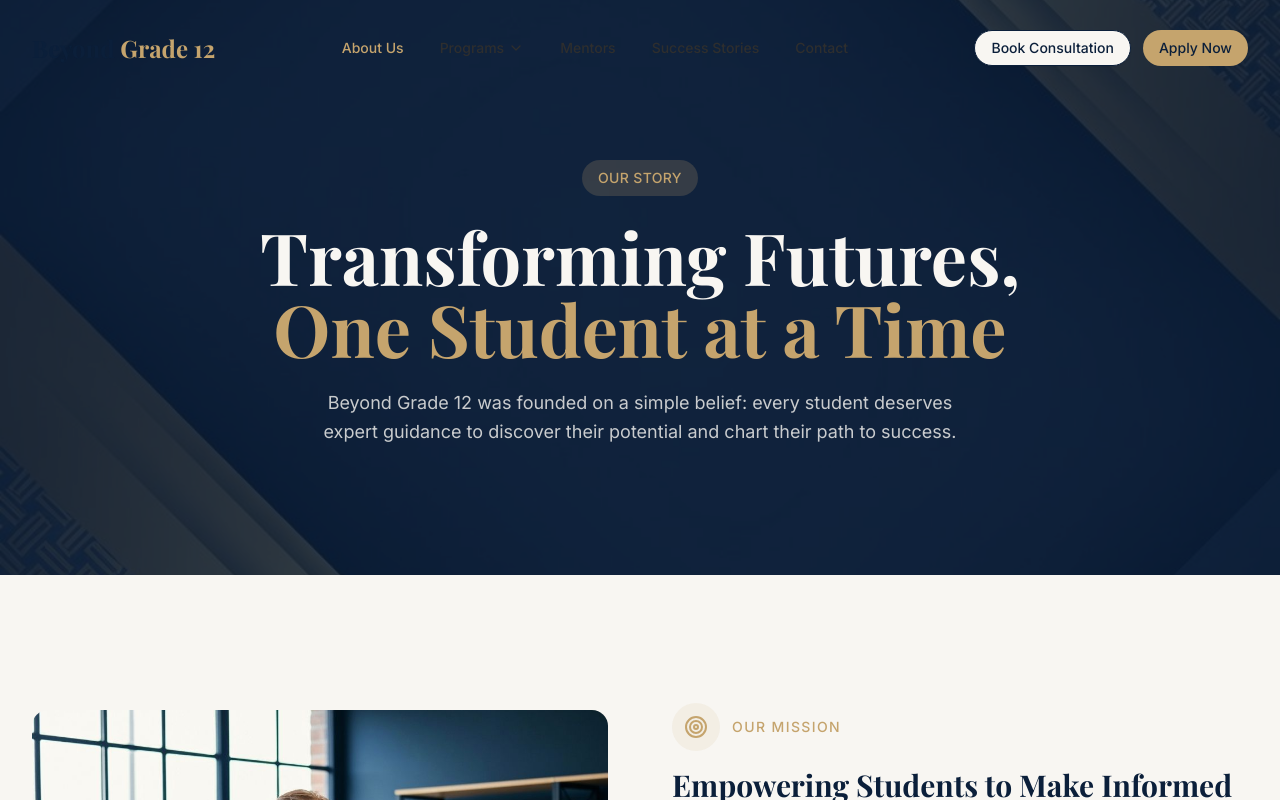
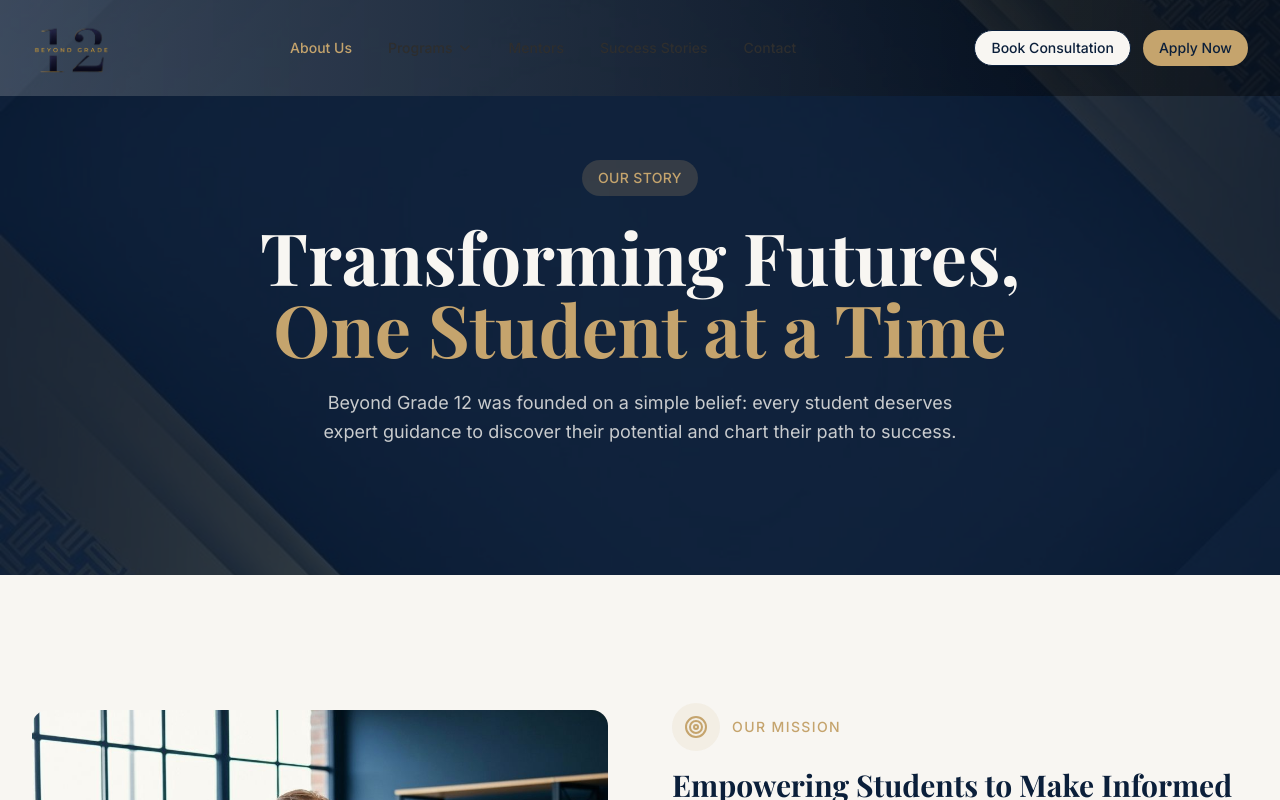
Before and after one commit to vamshichi/Beyond-Grade-12, a Next.js app: page /about in a window 1280 px wide. Shown: the top 800 px of the page. Built offline with nearby package versions, Linux system fonts and the light colour scheme; a web font is replaced by a local one.

Commit message:
added logo

```diff
--- a/components/header.tsx
+++ b/components/header.tsx
@@ -47,11 +47,10 @@ export function Header() {
       initial={{ y: -100 }}
       animate={{ y: 0 }}
       transition={{ duration: 0.6, ease: [0.25, 0.4, 0.25, 1] }}
-      className={`fixed top-0 left-0 right-0 z-50 transition-all duration-300 ${
-        isScrolled
+      className={`fixed top-0 left-0 right-0 z-50 transition-all duration-300 ${isScrolled
           ? "bg-ivory/95 backdrop-blur-md shadow-sm"
-          : "bg-transparent"
-      }`}
+          : "bg-gradient-to-r from-ivory/20 to-black/40"
+        }`}
     >
       <div className="mx-auto max-w-7xl px-4 sm:px-6 lg:px-8">
         <div className="flex h-20 items-center justify-between lg:h-24">
@@ -61,12 +60,18 @@ export function Header() {
               whileHover={{ scale: 1.02 }}
               className="relative"
             >
-              <span className={`font-serif text-xl font-bold lg:text-2xl transition-colors ${
-                isScrolled || pathname !== "/" ? "text-navy" : "text-ivory"
-              }`}>
+              <Image
+                src="/logo.png" // put your logo in /public folder
+                alt="Beyond Grade 12 Logo"
+                width={80}
+                height={40}
+                className="object-contain"
+              />
+              {/* <span className={`font-serif text-xl font-bold lg:text-2xl transition-colors ${isScrolled || pathname !== "/" ? "text-navy" : "text-ivory"
+                }`}>
                 Beyond
               </span>
-              <span className="text-gold font-serif text-xl font-bold lg:text-2xl"> Grade 12</span>
+              <span className="text-gold font-serif text-xl font-bold lg:text-2xl"> Grade 12</span> */}
             </motion.div>
           </Link>
 
@@ -81,13 +86,12 @@ export function Header() {
               >
                 <Link
                   href={link.href}
-                  className={`flex items-center gap-1 px-4 py-2 text-sm font-medium transition-colors rounded-full ${
-                    pathname === link.href
+                  className={`flex items-center gap-1 px-4 py-2 text-sm font-medium transition-colors rounded-full ${pathname === link.href
                       ? "text-gold"
                       : isScrolled || pathname !== "/"
                         ? "text-charcoal hover:text-navy hover:bg-navy/5"
                         : "text-ivory/90 hover:text-ivory hover:bg-ivory/10"
-                  }`}
+                    }`}
                 >
                   {link.label}
                   {link.dropdown && <ChevronDown className="w-4 h-4" />}
@@ -124,11 +128,10 @@ export function Header() {
             <Button
               variant="outline"
               asChild
-              className={`rounded-full transition-all ${
-                isScrolled || pathname !== "/"
+              className={`rounded-full transition-all ${isScrolled || pathname !== "/"
                   ? "border-navy text-navy hover:bg-navy hover:text-ivory"
                   : "border-navy text-navy hover:bg-navy hover:text-ivory"
-              }`}
+                }`}
             >
               <Link href="/contact">Book Consultation</Link>
             </Button>
@@ -177,9 +180,8 @@ export function Header() {
                   >
                     <Link
                       href={link.href}
-                      className={`block py-4 text-2xl font-serif font-semibold transition-colors ${
-                        pathname === link.href ? "text-gold" : "text-navy"
-                      }`}
+                      className={`block py-4 text-2xl font-serif font-semibold transition-colors ${pathname === link.href ? "text-gold" : "text-navy"
+                        }`}
                     >
                       {link.label}
                     </Link>
--- a/components/sections/flagship-program.tsx
+++ b/components/sections/flagship-program.tsx
@@ -140,7 +140,7 @@ export function FlagshipProgramSection() {
                     size="lg"
                     variant="outline"
                     asChild
-                    className="w-full border-ivory/30 text-ivory hover:bg-ivory hover:text-navy rounded-full"
+                    className="w-full border-ivory/30 text-black hover:bg-ivory hover:text-navy rounded-full"
                   >
                     <Link href="/contact">Book Free Consultation</Link>
                   </Button>
@@ -148,7 +148,7 @@ export function FlagshipProgramSection() {
 
                 {/* Social Proof */}
                 <div className="mt-8 flex items-center justify-center gap-3">
-                  <div className="flex -space-x-2">
+                  {/* <div className="flex -space-x-2">
                     {["/images/mentor-1.jpg", "/images/mentor-2.jpg", "/images/mentor-3.jpg"].map((src, i) => (
                       <Image
                         key={i}
@@ -159,7 +159,7 @@ export function FlagshipProgramSection() {
                         className="w-8 h-8 rounded-full border-2 border-navy object-cover"
                       />
                     ))}
-                  </div>
+                  </div> */}
                   <p className="text-xs text-ivory/60">
                     Join <span className="text-gold font-semibold">5000+</span> students
                   </p>
--- a/components/sections/results.tsx
+++ b/components/sections/results.tsx
@@ -131,14 +131,14 @@ export function ResultsSection() {
 
                     {/* Student Info */}
                     <div className="mt-6 flex items-center gap-3 pt-4 border-t border-charcoal/10">
-                      <div className="relative w-10 h-10 rounded-full overflow-hidden">
+                      {/* <div className="relative w-10 h-10 rounded-full overflow-hidden">
                         <Image
                           src={item.image}
                           alt={item.student}
                           fill
                           className="object-cover"
                         />
-                      </div>
+                      </div> */}
                       <div>
                         <p className="text-sm font-medium text-navy">{item.student}</p>
                         <p className="text-xs text-gold">{item.university}</p>
--- a/components/sections/solution.tsx
+++ b/components/sections/solution.tsx
@@ -105,7 +105,7 @@ export function SolutionSection() {
                     asChild
                     size="lg"
                     variant="outline"
-                    className="border-ivory text-ivory hover:bg-ivory hover:text-navy rounded-full"
+                    className="border-ivory text-black hover:bg-ivory hover:text-navy rounded-full"
                   >
                     <Link href="/contact">Talk to Us</Link>
                   </Button>
--- a/components/sections/testimonials.tsx
+++ b/components/sections/testimonials.tsx
@@ -138,14 +138,14 @@ export function TestimonialsSection() {
 
                   {/* Author */}
                   <div className="mt-8 flex items-center gap-4">
-                    <div className="relative w-14 h-14 rounded-full overflow-hidden border-2 border-gold">
+                    {/* <div className="relative w-14 h-14 rounded-full overflow-hidden border-2 border-gold">
                       <Image
                         src={testimonials[currentIndex].image}
                         alt={testimonials[currentIndex].name}
                         fill
                         className="object-cover"
                       />
-                    </div>
+                    </div> */}
                     <div>
                       <p className="font-semibold text-ivory">{testimonials[currentIndex].name}</p>
                       <p className="text-sm text-gold">{testimonials[currentIndex].role}</p>
```
Also changed, not shown: public/logo.jpeg (deleted), public/logo.png (added).
